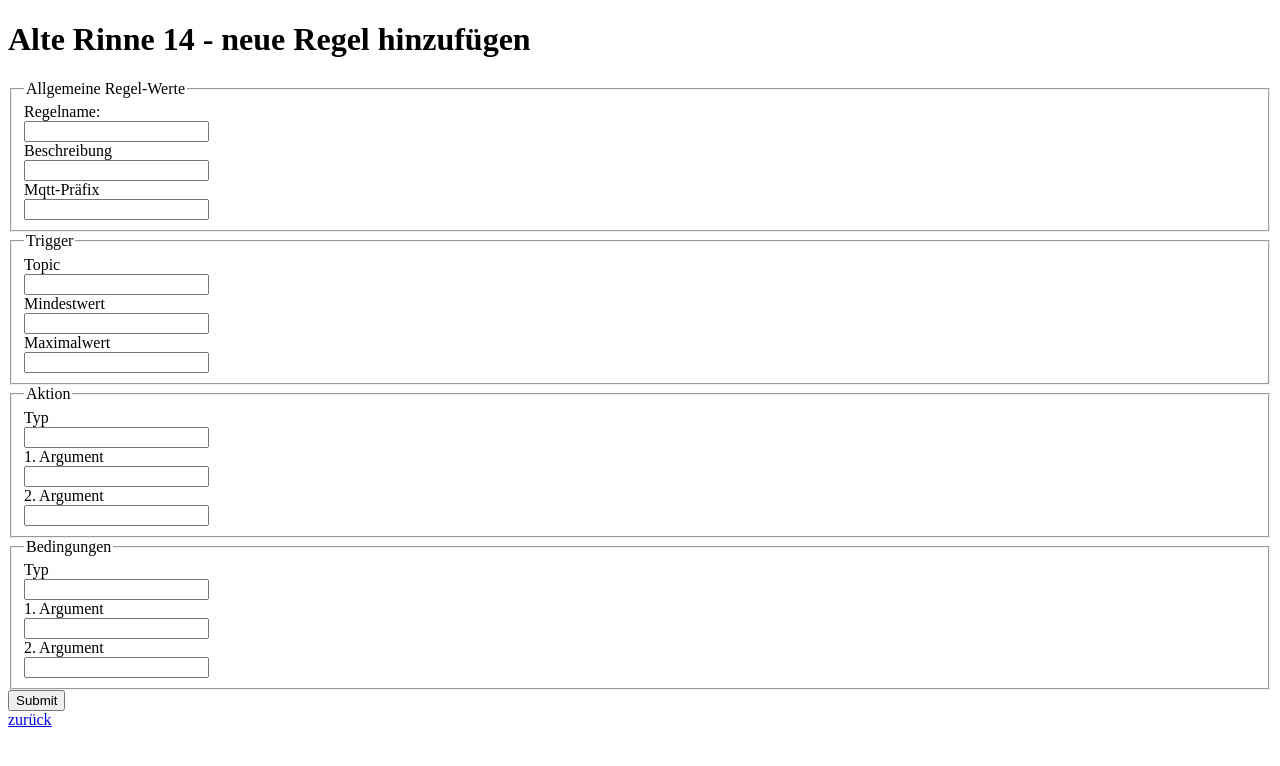
After one commit to s-muenzel/iotfrontend, a Flask app: page /aktion/add in a window 1280 px wide. The commit adds this page. Shown: the top 766 px of the page. Run offline with Flask 2, Linux system fonts and the light colour scheme; data that the repository does not hold is empty.

Commit message:
MVP Done

```diff
--- a/app.py
+++ b/app.py
@@ -62,8 +62,8 @@ def top():
         return '<!DOCTYPE html><html><head><meta charset="UTF-8">'\
                '<title>Fehler</title></head>'\
                '<body><h1>Datenbank Fehler</h1>{f}</h1></body>'.format(f=err)
-    except:  # pylint: disable=W0702
-        logging.error("General failure")
+    except Exception as err:  # pylint: disable=W0703
+        logging.warning("General failure %s", str(err))
         return '<!DOCTYPE html><html><head><meta charset="UTF-8">'\
                '<title>Fehler</title></head>'\
                '<body><h1>allgemeiner Fehler</h1></h1></body>'
@@ -89,8 +89,8 @@ def devices():
         return '<!DOCTYPE html><html><head><meta charset="UTF-8">'\
                '<title>Fehler</title></head>'\
                '<body><h1>Datenbank Fehler</h1>{f}</h1></body>'.format(f=err)
-    except:  # pylint: disable=W0702
-        logging.error("General failure")
+    except Exception as err:  # pylint: disable=W0703
+        logging.warning("General failure %s", str(err))
         return '<!DOCTYPE html><html><head><meta charset="UTF-8">'\
                '<title>Fehler</title></head>'\
                '<body><h1>allgemeiner Fehler</h1></body>'
@@ -119,14 +119,213 @@ def actions():
         return '<!DOCTYPE html><html><head><meta charset="UTF-8">'\
                '<title>Fehler</title></head>'\
                '<body><h1>Datenbank Fehler</h1>{f}</h1></body>'.format(f=err)
-    except:  # pylint: disable=W0702
-        logging.warning("General failure")
+    except Exception as err:  # pylint: disable=W0703
+        logging.warning("General failure %s", str(err))
         return '<!DOCTYPE html><html><head><meta charset="UTF-8">'\
                '<title>Fehler</title></head>'\
                '<body><h1>allgemeiner Fehler</h1></body>'
 
-### TODO: /aktion/add
-### TODO: /aktion/remove/id..
+
+@FLASK_APP.route('/aktion/add')
+def aktionadd():
+    """aktionadd: Füllt die Seite zum Erstellen einer Aktion."""
+    logging.warning("aktionadd")
+    try:
+        db_connection = mariadb.connect(option_files="db.cnf", database="iot")
+        cursor = db_connection.cursor()
+        cursor.execute("SELECT DISTINCT mqtt_name FROM device_description"
+                       " WHERE NOT mqtt_name = ''")
+        mqttdevices = []
+        for mqtt_name in cursor:
+            mqttdevices.append(mqtt_name[0])
+        cursor.close()
+        logging.warning("added devices: {}".format(mqttdevices))
+        cursor = db_connection.cursor()
+        cursor.execute("SELECT DISTINCT topic FROM mqtt_msgs"
+                       " WHERE max_age = 0")
+        trigger = []
+        for topic in cursor:
+            trigger.append(topic[0])
+        cursor.close()
+        logging.warning("added trigger: {}".format(trigger))
+        cursor = db_connection.cursor()
+        cursor.execute("SELECT DISTINCT typ FROM activity_actions")
+        actiontyp = []
+        for typ in cursor:
+            actiontyp.append(typ[0])
+        cursor.close()
+        logging.warning("added actiontyp: {}".format(actiontyp))
+        cursor = db_connection.cursor()
+        cursor.execute("SELECT DISTINCT typ FROM activity_conditions")
+        condtyp = []
+        for typ in cursor:
+            condtyp.append(typ[0])
+        cursor.close()
+        logging.warning("added condtyp: {}".format(condtyp))
+        return render_template('addaction.htm',
+                               devices=mqttdevices, trigger=trigger,
+                               actiontyp=actiontyp, condtyp=condtyp)
+    except mariadb.Error as err:
+        logging.warning("Database failure: %s", err)
+        return '<!DOCTYPE html><html><head><meta charset="UTF-8">'\
+               '<title>Fehler</title></head>'\
+               '<body><h1>Datenbank Fehler</h1>{f}</h1></body>'.format(f=err)
+    except Exception as err:  # pylint: disable=W0703
+        logging.warning("General failure %s", str(err))
+        return '<!DOCTYPE html><html><head><meta charset="UTF-8">'\
+               '<title>Fehler</title></head>'\
+               '<body><h1>allgemeiner Fehler</h1></body>'
+
+
+@FLASK_APP.route('/addaktion', methods=["GET"])
+def addaktion():
+    """addaktion.
+
+    Trägt eine neue Regel in die verschiedenen Tabellen ein."""
+    logging.warning("addaktion")
+
+    try:
+        a_name = request.values.get("a_name", "")
+        a_desc = request.values.get("a_desc", "")
+        a_dev = request.values.get("a_dev", "")
+
+        t_topic = request.values.get("t_topic", "")
+        t_min = request.values.get("t_min", "")
+        t_max = request.values.get("t_max", "")
+
+        ak_typ = request.values.get("ak_typ", "")
+        ak_arg1 = request.values.get("ak_arg1", "")
+        ak_arg2 = request.values.get("ak_arg2", "")
+
+        c_typ = request.values.get("c_typ", "")
+        c_arg1 = request.values.get("c_arg1", "")
+        c_arg2 = request.values.get("c_arg2", "")
+
+        db_connection = mariadb.connect(option_files="db.cnf", database="iot")
+        cursor = db_connection.cursor()
+        cursor.execute("SELECT MAX(id) FROM activities")
+        result = cursor.fetchall()
+        logging.warning("result {}".format(result))
+        new_id = result[0][0]+1
+        logging.warning("New Activity ID is %d", new_id)
+
+        cursor = db_connection.cursor()
+        sql_str = "INSERT INTO activities "\
+                  "(id, name, device, description) VALUES ({}, '{}',"\
+                  " '{}', '{}')".format(new_id, a_name, a_dev, a_desc)
+        logging.warning("activities: %s", sql_str)
+        cursor.execute(sql_str)
+        cursor.close()
+        cursor = db_connection.cursor()
+        sql_str = "INSERT INTO activity_trigger "\
+                  "(id, topic, min, max) VALUES ({}, '{}',"\
+                  " {}, '{}')".format(new_id, t_topic, t_min, t_max)
+        logging.warning("trigger: %s", sql_str)
+        cursor.execute(sql_str)
+        cursor.close()
+        cursor = db_connection.cursor()
+        sql_str = "INSERT INTO activity_actions "\
+                  "(id, typ, arg1, arg2) VALUES ({}, '{}',"\
+                  " '{}', '{}')".format(new_id, ak_typ, ak_arg1, ak_arg2)
+        logging.warning("actions: %s", sql_str)
+        cursor.execute(sql_str)
+        cursor.close()
+        cursor = db_connection.cursor()
+        sql_str = "INSERT INTO activity_conditions "\
+                  "(id, typ, min, max) VALUES ({}, '{}',"\
+                  " {}, {})".format(new_id, c_typ, c_arg1, ak_arg2)
+        logging.warning("conditions: %s", sql_str)
+        cursor.execute(sql_str)
+        cursor.close()
+        db_connection.commit()
+        return '<!DOCTYPE html><html><head><meta charset="UTF-8">'\
+               '<title>Neuer Eintrag bestätigt</title></head>'\
+               '<body><h1>Neue Bedingung unter {} eingetragen</h1>'\
+               'Hier geht es <a href="/actions">'\
+               'zurück</a></body>'.format(new_id)
+    except mariadb.Error as err:
+        logging.warning("Database failure: %s", err)
+        return '<!DOCTYPE html><html><head><meta charset="UTF-8">'\
+               '<title>Fehler</title></head>'\
+               '<body><h1>Datenbank Fehler</h1>{f}</h1></body>'.format(f=err)
+    except Exception as err:  # pylint: disable=W0703
+        logging.warning("General failure %s", str(err))
+        return '<!DOCTYPE html><html><head><meta charset="UTF-8">'\
+               '<title>Fehler</title></head>'\
+               '<body><h1>allgemeiner Fehler</h1></body>'
+
+
+@FLASK_APP.route('/aktion/remove/<int:actionid>')
+def aktion_remove(actionid):
+    """Webpage Generator: /aktion/remove/x.
+
+    Schritt 1: Bestätigunsseite.
+    Schritt 2: Tatsächlich löschen (siehe /akiondelete)
+    """
+    logging.warning("/aktion_remove, actionid: %d", actionid)
+    return '<!DOCTYPE html><html><head><meta charset="UTF-8">'\
+           '<title>Delete - Really?</title></head>'\
+           '<body><h1>Löschen bestätigen!</h1><form action="/akiondelete">'\
+           '<input type="hidden" name="actionid" value="{}">'\
+           '<input type="submit" name="confirm" value="doch nicht">'\
+           '<input type="submit" name="confirm" value="Ja"></form>'\
+           '</body>'.format(actionid)
+
+
+@FLASK_APP.route('/akiondelete', methods=["GET"])
+def aktiondelete():
+    """aktiondelete: Web-Handler für /aktiondelete."""
+    logging.debug("aktiondelete")
+    actionid = request.values.get("actionid", -1)
+    confirm = request.values.get("confirm", "")
+    logging.info("Bestätige Löschen der Aktion: %s %s", actionid, confirm)
+    try:
+        db_connection = mariadb.connect(option_files="db.cnf", database="iot")
+        if confirm == "Ja":
+            cursor = db_connection.cursor()
+            sql_str = "DELETE FROM activity_trigger "\
+                      "WHERE id='{}'".format(actionid)
+            logging.warning("Deleting: %s", sql_str)
+            cursor.execute(sql_str)
+            cursor.close()
+            cursor = db_connection.cursor()
+            sql_str = "DELETE FROM activity_conditions "\
+                      "WHERE id='{}'".format(actionid)
+            logging.warning("Deleting: %s", sql_str)
+            cursor.execute(sql_str)
+            cursor.close()
+            cursor = db_connection.cursor()
+            sql_str = "DELETE FROM activity_actions "\
+                      "WHERE id='{}'".format(actionid)
+            logging.warning("Deleting: %s", sql_str)
+            cursor.execute(sql_str)
+            cursor.close()
+            cursor = db_connection.cursor()
+            sql_str = "DELETE FROM activities "\
+                      "WHERE id='{}'".format(actionid)
+            logging.warning("Deleting: %s", sql_str)
+            cursor.execute(sql_str)
+            cursor.close()
+            db_connection.commit()
+            return '<!DOCTYPE html><html><head><meta charset="UTF-8">'\
+                   '<title>Bestätigt</title></head>'\
+                   '<body><h1>Regel gelöscht</h1>'\
+                   'Hier geht es <a href="/actions">'\
+                   'zurück</a></body>'
+        return '<!DOCTYPE html><html><head><meta charset="UTF-8">'\
+               '<title>Abbruch</title></head>'\
+               '<body><h1>abgebrochen</h1>Hier geht es <a href="/actions">'\
+               'zurück</a></body>'
+    except mariadb.Error as err:
+        logging.warning("Database failure: %s", err)
+        return '<!DOCTYPE html><html><head><meta charset="UTF-8">'\
+               '<title>Fehler</title></head>'\
+               '<body><h1>Datenbank Fehler</h1>{f}</h1></body>'.format(f=err)
+    except Exception as err:  # pylint: disable=W0703
+        logging.warning("General failure %s", str(err))
+        return '<!DOCTYPE html><html><head><meta charset="UTF-8">'\
+               '<title>Fehler</title></head>'\
+               '<body><h1>allgemeiner Fehler</h1></body>'
 
 
 @FLASK_APP.route('/action/<int:actionid>')
@@ -175,8 +374,8 @@ def action(actionid):  # pylint: disable=R0914
         return '<!DOCTYPE html><html><head><meta charset="UTF-8">'\
                '<title>Fehler</title></head>'\
                '<body><h1>Datenbank Fehler</h1>{f}</h1></body>'.format(f=err)
-    except:  # pylint: disable=W0702
-        logging.warning("General failure")
+    except Exception as err:  # pylint: disable=W0703
+        logging.warning("General failure %s", str(err))
         return '<!DOCTYPE html><html><head><meta charset="UTF-8">'\
                '<title>Fehler</title></head>'\
                '<body><h1>allgemeiner Fehler</h1></body>'
@@ -220,8 +419,8 @@ def edit(typ, lfdnr):
         return '<!DOCTYPE html><html><head><meta charset="UTF-8">'\
                '<title>Fehler</title></head>'\
                '<body><h1>Datenbank Fehler</h1>{f}</h1></body>'.format(f=err)
-    except:  # pylint: disable=W0702
-        logging.warning("General failure")
+    except Exception as err:  # pylint: disable=W0703
+        logging.warning("General failure %s", str(err))
         return '<!DOCTYPE html><html><head><meta charset="UTF-8">'\
                '<title>Fehler</title></head>'\
                '<body><h1>allgemeiner Fehler</h1></body>'
@@ -258,9 +457,9 @@ def delete():
         logging.debug("id:{}".format(local_id))
         if confirm == "Ja":
             cursor = db_connection.cursor()
-            str = "DELETE FROM activity_conditions "\
-                  "WHERE lfdnr='{}'".format(lfdnr)
-            logging.warning("Deleting: %s", str)
+            sql_str = "DELETE FROM activity_conditions "\
+                      "WHERE lfdnr='{}'".format(lfdnr)
+            logging.warning("Deleting: %s", sql_str)
             cursor.execute("DELETE FROM activity_conditions "
                            "WHERE lfdnr={}".format(lfdnr))
             db_connection.commit()
@@ -279,8 +478,8 @@ def delete():
         return '<!DOCTYPE html><html><head><meta charset="UTF-8">'\
                '<title>Fehler</title></head>'\
                '<body><h1>Datenbank Fehler</h1>{f}</h1></body>'.format(f=err)
-    except:  # pylint: disable=W0702
-        logging.warning("General failure")
+    except Exception as err:  # pylint: disable=W0703
+        logging.warning("General failure %s", str(err))
         return '<!DOCTYPE html><html><head><meta charset="UTF-8">'\
                '<title>Fehler</title></head>'\
                '<body><h1>allgemeiner Fehler</h1></body>'
@@ -300,16 +499,13 @@ def addcondition(actionid):
         cursor.close()
         return render_template('addentry.htm', action_id=2,
                                eintraege=eintraege)
-        return '<!DOCTYPE html><html><head><meta charset="UTF-8">'\
-               '<title>TODO</title></head>'\
-               '<body><h1>TODO</h1>addcondition {}</body>'.format(actionid)
     except mariadb.Error as err:
         logging.warning("Database failure: %s", err)
         return '<!DOCTYPE html><html><head><meta charset="UTF-8">'\
                '<title>Fehler</title></head>'\
                '<body><h1>Datenbank Fehler</h1>{f}</h1></body>'.format(f=err)
-    except:  # pylint: disable=W0702
-        logging.warning("General failure")
+    except Exception as err:  # pylint: disable=W0703
+        logging.warning("General failure %s", str(err))
         return '<!DOCTYPE html><html><head><meta charset="UTF-8">'\
                '<title>Fehler</title></head>'\
                '<body><h1>allgemeiner Fehler</h1></body>'
@@ -342,8 +538,8 @@ def addcond():
         return '<!DOCTYPE html><html><head><meta charset="UTF-8">'\
                '<title>Fehler</title></head>'\
                '<body><h1>Datenbank Fehler</h1>{f}</h1></body>'.format(f=err)
-    except:  # pylint: disable=W0702
-        logging.warning("General failure")
+    except Exception as err:  # pylint: disable=W0703
+        logging.warning("General failure %s", str(err))
         return '<!DOCTYPE html><html><head><meta charset="UTF-8">'\
                '<title>Fehler</title></head>'\
                '<body><h1>allgemeiner Fehler</h1></body>'
--- /dev/null
+++ b/templates/addaction.htm
@@ -0,0 +1,71 @@
+<!DOCTYPE html>
+<html>
+<head>
+<meta charset="UTF-8">
+<title>Alte Rinne 14 - Add Actzivity</title>
+<body>
+<h1>
+	Alte Rinne 14 - neue Regel hinzufügen
+</h1>
+<form action="/addaktion">
+<fieldset>
+  <legend>Allgemeine Regel-Werte</legend>
+<label for="a_name">Regelname:</label><br>
+<input type="text" id="a_name" name="a_name" value="" required><br>
+<label for="a_desc">Beschreibung</label><br>
+<input type="text" id="a_desc" name="a_desc" value=""><br>
+<label for="a_dev">Mqtt-Präfix</label><br>
+<input type="list" list="liste" id="a_dev" name="a_dev" value="">
+<datalist id="liste">
+{% for item in devices %}
+<option value="{{ item }}">
+{% endfor %}
+</datalist>
+</fieldset>
+<fieldset>
+  <legend>Trigger</legend>
+<label for="t_topic">Topic</label><br>
+<input type="list" list="t_liste" id="t_topic" name="t_topic" value="">
+<datalist id="t_liste">
+{% for item in trigger %}
+<option value="{{ item }}">
+{% endfor %}
+</datalist><br>
+<label for="t_min">Mindestwert</label><br>
+<input type="text" id="t_min" name="t_min" value=""><br>
+<label for="t_max">Maximalwert</label><br>
+<input type="text" id="t_max" name="t_max" value=""><br>
+</fieldset>
+<fieldset>
+  <legend>Aktion</legend>
+<label for="ak_typ">Typ</label><br>
+<input type="list" list="a_liste" id="ak_typ" name="ak_typ" value="">
+<datalist id="a_liste">
+{% for item in actiontyp %}
+<option value="{{ item }}">
+{% endfor %}
+</datalist><br>
+<label for="ak_arg1">1. Argument</label><br>
+<input type="text" id="ak_arg1" name="ak_arg1" value=""><br>
+<label for="ak_arg2">2. Argument</label><br>
+<input type="text" id="ak_arg2" name="ak_arg2" value="">
+</fieldset>
+<fieldset>
+  <legend>Bedingungen</legend>
+  <label for="c_typ">Typ</label><br>
+  <input type="list" list="c_liste" id="c_typ" name="c_typ" value="">
+  <datalist id="c_liste">
+  {% for item in condtyp %}
+  <option value="{{ item }}">
+  {% endfor %}
+  </datalist><br>
+  <label for="c_arg1">1. Argument</label><br>
+  <input type="text" id="c_arg1" name="c_arg1" value=""><br>
+  <label for="c_arg2">2. Argument</label><br>
+  <input type="text" id="c_arg2" name="c_arg2" value="">
+  </fieldset>
+<input type="submit" value="Submit">
+</form>
+<a href="/actions">zurück</a>
+</body>
+</html>
```
Also changed, not shown: templates/action.htm (+0 -8 lines), templates/actions.htm (+0 -11 lines), templates/addentry.htm (+0 -14 lines), templates/devices.htm (+0 -15 lines), templates/editentry.htm (+0 -14 lines), templates/top.htm (+8 -21 lines), 2 other files.
